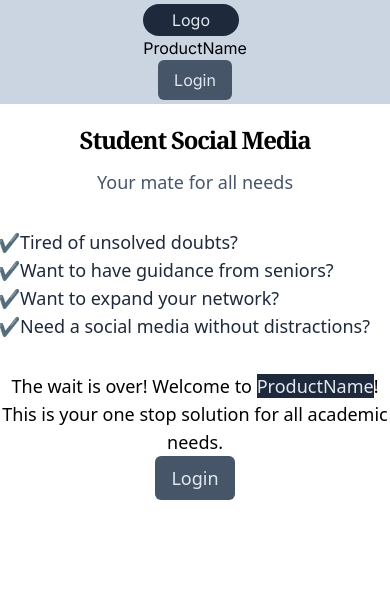
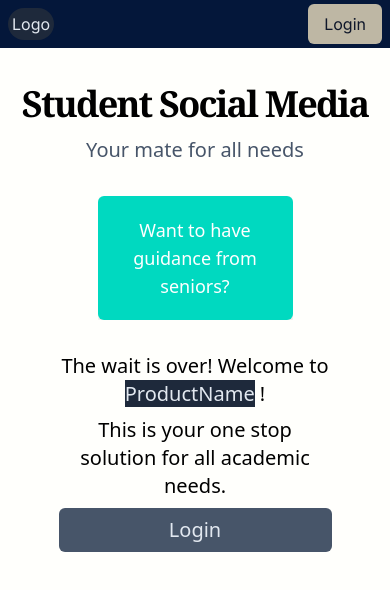
Before and after one commit to Manikya-Sharma/stusome, a Next.js app: page / in a window 390 px wide. Shown: the top 590 px of the page. Built offline with nearby package versions, Linux system fonts and the light colour scheme.

Commit message:
style changes and added login page structure

```diff
--- a/app/components/Landing/Hero.tsx
+++ b/app/components/Landing/Hero.tsx
@@ -1,24 +1,19 @@
+import About from "@/app/components/Landing/hero/About";
+
 export default function Hero() {
   return (
     <section className="text-center flex flex-col gap-3 font-sans">
-      <h1 className="text-2xl sm:text-8xl font-extrabold tracking-tighter mt-5 font-serif">
+      <h1 className="text-4xl sm:text-8xl font-extrabold tracking-tighter mt-5 font-serif">
         Student Social Media
       </h1>
-      <p className="text-slate-600 text-lg sm:text-2xl">
+      <p className="text-slate-600 text-xl sm:text-2xl">
         Your mate for all needs
       </p>
-      <div className="text-justify w-fit mx-auto text-lg sm:text-2xl text-slate-800 my-5">
-        <ul className="list-['\2714']">
-          <li>Tired of unsolved doubts?</li>
-          <li>Want to have guidance from seniors?</li>
-          <li>Want to expand your network?</li>
-          <li>Need a social media without distractions?</li>
-        </ul>
-      </div>
-      <div className="text-lg sm:text-2xl">
+      <About />
+      <div className="max-w-[70%] flex flex-col gap-2 mx-auto text-xl sm:text-2xl">
         <p>
           The wait is over! Welcome to{" "}
-          <span className="bg-slate-800 text-slate-200">ProductName</span>!
+          <span className="bg-slate-800 text-slate-200">ProductName</span> !
         </p>
         <p>This is your one stop solution for all academic needs.</p>
         <button className="px-4 py-2 bg-slate-600 text-slate-200 hover:bg-slate-800 transition-all duration-300 rounded-md">
--- a/app/components/Landing/Navbar.tsx
+++ b/app/components/Landing/Navbar.tsx
@@ -1,18 +1,19 @@
+import Link from "next/link";
+
 export default function Navbar() {
   return (
-    <nav className="sm:flex items-center px-2 py-1 sm:px-8 sm:py-4 bg-slate-300">
-      <div className="w-fit mx-auto sm:flex items-center">
+    <nav className="flex fixed w-[100vw] justify-between items-center px-2 py-1 sm:px-8 sm:py-4 bg-[#04173a] backdrop-blur-lg">
+      <div className="items-center sm:flex">
         <div className="mr-2 p-1 text-center bg-slate-800 text-slate-200 rounded-full">
           Logo
         </div>
-        <div>ProductName</div>
       </div>
       <div className="hidden sm:block sm:flex-grow">
         {/* Middle space for extra components */}
       </div>
-      <div className="w-fit mx-auto">
-        <button className="px-4 py-2 bg-slate-600 text-slate-200 hover:bg-slate-800 transition-all duration-300 rounded-md">
-          Login
+      <div>
+        <button className="px-4 py-2 bg-[#beb7a4] text-slate-900 hover:bg-[#ff4365] hover:text-[#fffffc] transition-all duration-300 rounded-md">
+          <Link href="/login">Login</Link>
         </button>
       </div>
     </nav>
--- /dev/null
+++ b/app/components/Landing/hero/About.tsx
@@ -0,0 +1,40 @@
+"use client";
+import React, { useRef, useState } from "react";
+import { Swiper, SwiperSlide } from "swiper/react";
+import { Autoplay } from "swiper/modules";
+import "swiper/css";
+
+export default function About() {
+  return (
+    <div className="text-center w-[50%] mx-auto text-lg sm:text-2xl text-slate-800 my-5">
+      <Swiper
+        spaceBetween={10}
+        centeredSlides={true}
+        autoplay={{ delay: 2000, disableOnInteraction: false }}
+        modules={[Autoplay]}
+        loop={true}
+      >
+        <SwiperSlide>
+          <div className="bg-[#00d9c0] p-5 rounded-md text-[#fff] drop-shadow-md cursor-default">
+            Tired of unsolved doubts?
+          </div>
+        </SwiperSlide>
+        <SwiperSlide>
+          <div className="bg-[#00d9c0] p-5 rounded-md text-[#fff] drop-shadow-md cursor-default">
+            Want to have guidance from seniors?
+          </div>
+        </SwiperSlide>
+        <SwiperSlide>
+          <div className="bg-[#00d9c0] p-5 rounded-md text-[#fff] drop-shadow-md cursor-default">
+            Want to expand your network?
+          </div>
+        </SwiperSlide>
+        <SwiperSlide>
+          <div className="bg-[#00d9c0] p-5 rounded-md text-[#fff] drop-shadow-md cursor-default">
+            Need a social media without distractions?
+          </div>
+        </SwiperSlide>
+      </Swiper>
+    </div>
+  );
+}
--- /dev/null
+++ b/app/login/page.tsx
@@ -0,0 +1,37 @@
+export default function Login() {
+  return (
+    <main className="h-screen w-full flex items-center bg-[#00d9c0]">
+      <div className="w-fit mx-auto">
+        <div className="max-w-[80%] w-fit mx-auto p-10 bg-[#1466a0] text-white rounded-lg">
+          <form
+            action=""
+            className="grid grid-rows-2 grid-cols-2 items-center gap-2"
+          >
+            <label className="text-xl" htmlFor="email">
+              Email
+            </label>
+            <input
+              type="text"
+              name="email"
+              id="email"
+              className="bg-slate-200 text-slate-800 px-3 py-2 rounded-xl"
+            />
+
+            <label className="text-xl" htmlFor="password">
+              Password
+            </label>
+            <input
+              type="password"
+              name="password"
+              id="password"
+              className="bg-slate-200 text-slate-800 px-3 py-2 rounded-xl"
+            />
+          </form>
+        </div>
+        <p className="mt-10 text-center text-slate-100">
+          Already a user? signup!
+        </p>
+      </div>
+    </main>
+  );
+}
--- a/app/page.tsx
+++ b/app/page.tsx
@@ -3,8 +3,10 @@ import Navbar from "./components/Landing/Navbar";
 
 export default function Home() {
   return (
-    <main className="">
-      <Navbar />
+    <main className="bg-[#fffffc] h-screen">
+      <div className="pb-16">
+        <Navbar />
+      </div>
       <Hero />
     </main>
   );
--- a/package.json
+++ b/package.json
@@ -19,6 +19,7 @@
     "postcss": "8.4.27",
     "react": "18.2.0",
     "react-dom": "18.2.0",
+    "swiper": "^10.1.0",
     "tailwindcss": "3.3.3",
     "typescript": "5.1.6"
   },
```
Also changed, not shown: 1 other file (tests, documents, lock files or other folders).
